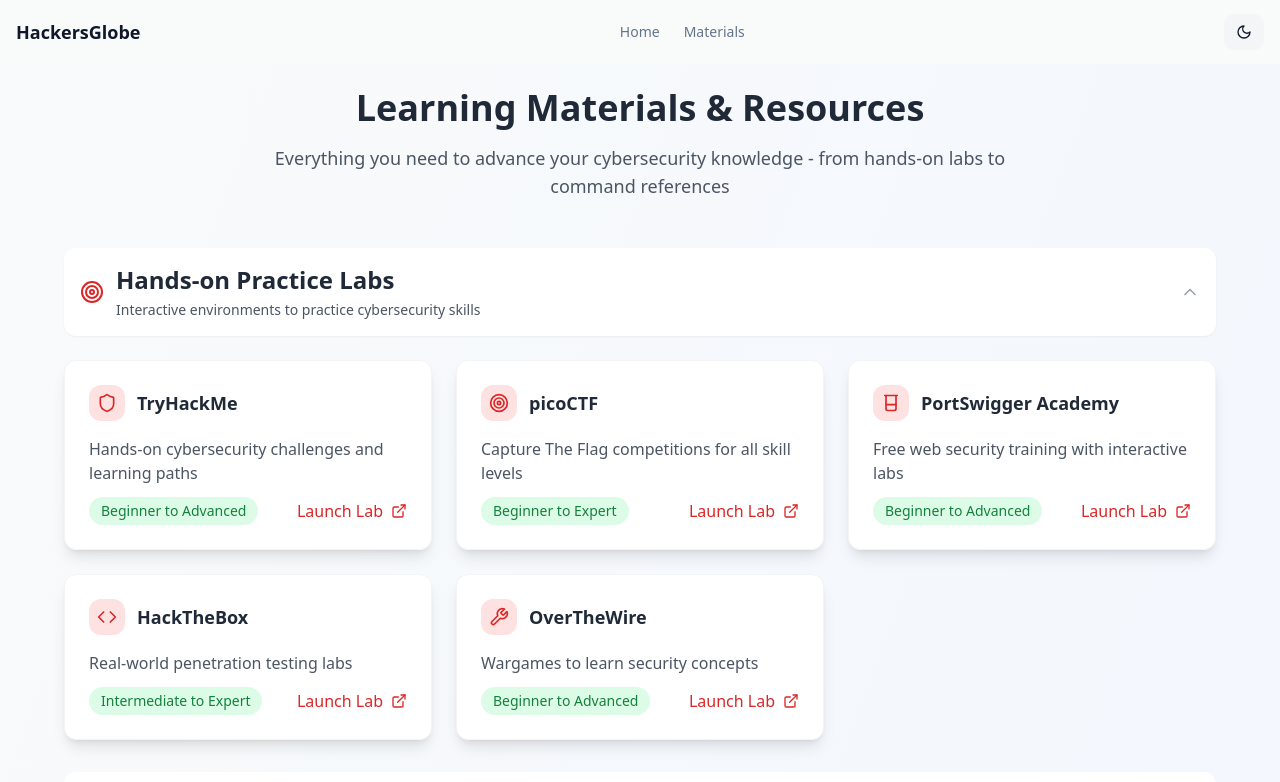
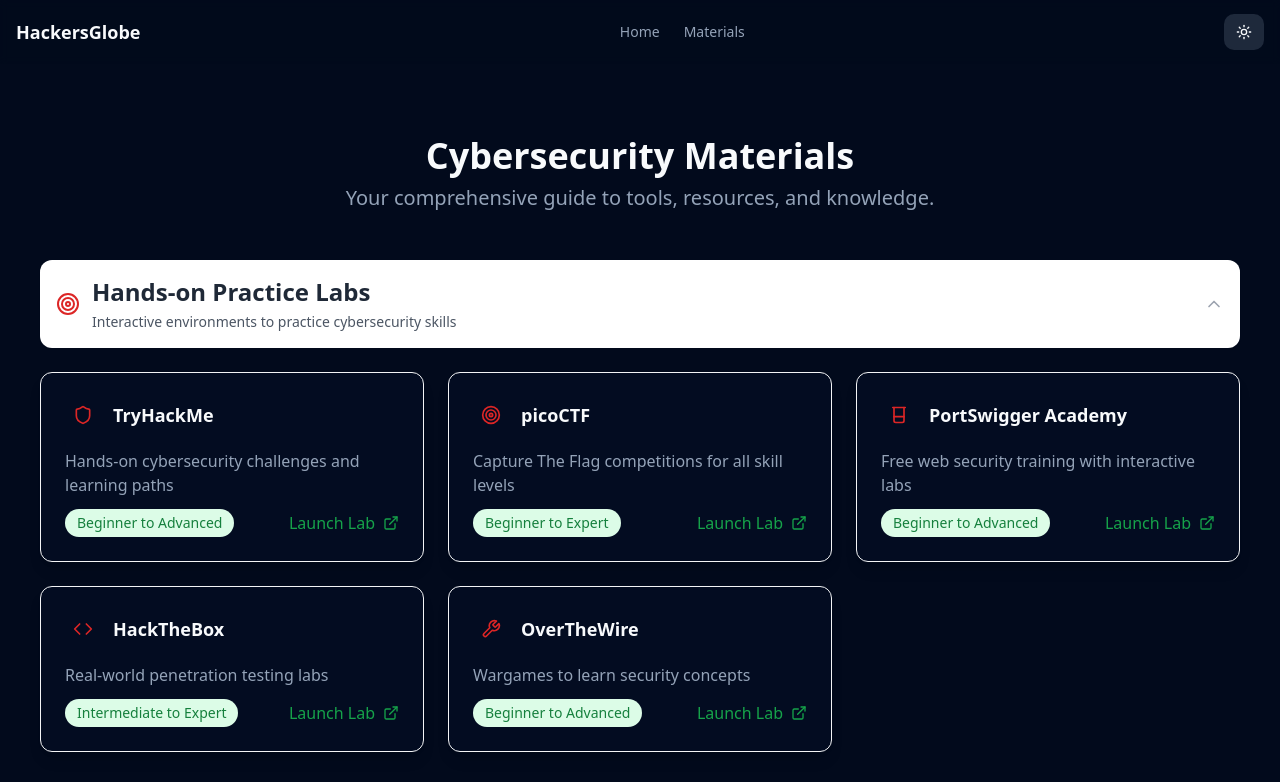
Before and after one commit to nanda-krishnan-v/hackers-globe, a React (Vite) app: page /material in a window 1280 px wide. Shown: the top 782 px of the page. Built offline with nearby package versions, Linux system fonts and the light colour scheme.

Commit message:
🎨 ui(theme): switch default theme to dark mode

```diff
--- a/src/App.tsx
+++ b/src/App.tsx
@@ -14,7 +14,7 @@ const queryClient = new QueryClient();
 
 const App = () => (
   <QueryClientProvider client={queryClient}>
-    <ThemeProvider attribute="class" defaultTheme="light" enableSystem={false} disableTransitionOnChange>
+    <ThemeProvider attribute="class" defaultTheme="dark" enableSystem={false} disableTransitionOnChange>
       <TooltipProvider>
         <Toaster />
         <Sonner />
--- a/src/components/Navbar.tsx
+++ b/src/components/Navbar.tsx
@@ -23,7 +23,7 @@ const Navbar = () => {
             Experiments
           </Link> */}
           <Link
-            to="/materials"
+            to="/material"
             className="text-sm font-medium text-muted-foreground transition-colors hover:text-primary"
           >
             Materials
@@ -47,7 +47,7 @@ const Navbar = () => {
                 {/* <Link to="/experiments" className="text-lg font-medium">
                   Experiments
                 </Link> */}
-                <Link to="/Material" className="text-lg font-medium">
+                <Link to="/material" className="text-lg font-medium">
                   Materials
                 </Link>
               </div>
--- a/src/pages/Home.tsx
+++ b/src/pages/Home.tsx
@@ -1,4 +1,5 @@
 import { useEffect } from "react";
+import { Link } from "react-router-dom";
 import {
   Card,
   CardContent,
@@ -1083,7 +1084,7 @@ const Home = () => {
       </section>
 
       {/* Getting Started Section */}
-      <section id="getting-started" className="bg-muted/30 py-16">
+      {/* <section id="getting-started" className="bg-muted/30 py-16">
         <div className="container mx-auto px-4 text-center">
           <h2 className="text-3xl md:text-4xl font-bold tracking-tight mb-6">
             Ready to Start Your Journey?
@@ -1094,8 +1095,9 @@ const Home = () => {
           </p>
 
           <div className="grid md:grid-cols-3 gap-6 max-w-4xl mx-auto">
-            <Card className="hover:shadow-lg transition-shadow cursor-pointer">
-              <CardContent className="p-6 text-center">
+            <Link to="/experiment">
+              <Card className="hover:shadow-lg transition-shadow h-full">
+                <CardContent className="p-6 text-center flex flex-col items-center justify-center">
                   <div className="w-12 h-12 bg-blue-100 dark:bg-blue-950 rounded-full flex items-center justify-center mx-auto mb-4">
                     <Eye className="w-6 h-6 text-blue-600" />
                   </div>
@@ -1105,9 +1107,11 @@ const Home = () => {
                   </p>
                 </CardContent>
               </Card>
+            </Link>
 
-            <Card className="hover:shadow-lg transition-shadow cursor-pointer">
-              <CardContent className="p-6 text-center">
+            <Link to="/material">
+              <Card className="hover:shadow-lg transition-shadow h-full">
+                <CardContent className="p-6 text-center flex flex-col items-center justify-center">
                   <div className="w-12 h-12 bg-green-100 dark:bg-green-950 rounded-full flex items-center justify-center mx-auto mb-4">
                     <Users className="w-6 h-6 text-green-600" />
                   </div>
@@ -1117,9 +1121,11 @@ const Home = () => {
                   </p>
                 </CardContent>
               </Card>
+            </Link>
 
-            <Card className="hover:shadow-lg transition-shadow cursor-pointer">
-              <CardContent className="p-6 text-center">
+            <a href="/#basics">
+              <Card className="hover:shadow-lg transition-shadow h-full">
+                <CardContent className="p-6 text-center flex flex-col items-center justify-center">
                   <div className="w-12 h-12 bg-purple-100 dark:bg-purple-950 rounded-full flex items-center justify-center mx-auto mb-4">
                     <Lock className="w-6 h-6 text-purple-600" />
                   </div>
@@ -1129,9 +1135,10 @@ const Home = () => {
                   </p>
                 </CardContent>
               </Card>
+            </a>
           </div>
         </div>
-      </section>
+      </section> */}
     </div>
   );
 };
--- a/src/pages/Material.tsx
+++ b/src/pages/Material.tsx
@@ -173,16 +173,12 @@ const Material: React.FC = () => {
   );
 
   return (
-    <div className="min-h-screen bg-gradient-to-br from-gray-50 to-blue-50 p-6">
-      <div className="max-w-6xl mx-auto">
+    <div className="bg-background min-h-screen p-6">
+      <div className="container mx-auto px-4 py-12">
         {/* Header */}
         <div className="text-center mb-12">
-          <h1 className="text-4xl font-bold text-gray-800 mb-4">
-            Learning Materials & Resources
-          </h1>
-          <p className="text-lg text-gray-600 max-w-3xl mx-auto">
-            Everything you need to advance your cybersecurity knowledge - from hands-on labs to command references
-          </p>
+          <h1 className="text-4xl font-extrabold text-foreground mb-2">Cybersecurity Materials</h1>
+          <p className="text-xl text-muted-foreground mb-10">Your comprehensive guide to tools, resources, and knowledge.</p>
         </div>
 
         {/* Hands-on Practice Labs */}
@@ -199,14 +195,14 @@ const Material: React.FC = () => {
               {practicalLabs.map((lab, index) => {
                 const IconComponent = lab.icon;
                 return (
-                  <div key={index} className="bg-white rounded-xl shadow-lg hover:shadow-xl transition-all duration-300 p-6 border border-gray-100">
+                  <div key={index} className="bg-card rounded-xl shadow-lg hover:shadow-xl transition-all duration-300 p-6 border border-gray-100">
                     <div className="flex items-center gap-3 mb-4">
-                      <div className="p-2 bg-red-100 rounded-lg">
+                      <div className="p-2 bg-card">
                         <IconComponent className="h-5 w-5 text-red-600" />
                       </div>
-                      <h3 className="text-lg font-semibold text-gray-800">{lab.name}</h3>
+                      <h3 className="text-lg font-semibold text-foreground">{lab.name}</h3>
                     </div>
-                    <p className="text-gray-600 mb-3">{lab.description}</p>
+                    <p className="text-muted-foreground mb-3">{lab.description}</p>
                     <div className="flex items-center justify-between">
                       <span className="text-sm px-3 py-1 bg-green-100 text-green-700 rounded-full">
                         {lab.difficulty}
@@ -215,7 +211,7 @@ const Material: React.FC = () => {
                         href={lab.url}
                         target="_blank"
                         rel="noopener noreferrer"
-                        className="inline-flex items-center gap-2 text-red-600 hover:text-red-700 font-medium transition-colors"
+                        className="inline-flex items-center gap-2 text-green-600 hover:text-green-700 font-medium transition-colors"
                       >
                         Launch Lab
                         <ExternalLink className="h-4 w-4" />
@@ -241,7 +237,7 @@ const Material: React.FC = () => {
             <div className="space-y-12 mb-8">
               {Object.entries(groupedCommands).map(([category, commands]) => (
                 <div key={category}>
-                  <h3 className="text-xl font-semibold mb-6 text-gray-800 bg-white p-4 rounded-lg shadow-sm">
+                  <h3 className="text-xl font-semibold mb-6 text-foreground bg-card p-4 rounded-lg shadow-sm">
                     {category}
                   </h3>
                   <div className="grid grid-cols-1 md:grid-cols-2 lg:grid-cols-3 gap-6">
@@ -267,9 +263,9 @@ const Material: React.FC = () => {
           {expandedSections['theoretical'] && (
             <div className="grid grid-cols-1 md:grid-cols-2 gap-6 mb-8">
               {theoreticalResources.map((resource, index) => (
-                <div key={index} className="bg-white rounded-xl shadow-lg hover:shadow-xl transition-all duration-300 p-6 border border-gray-100">
-                  <h3 className="text-lg font-semibold text-gray-800 mb-3">{resource.title}</h3>
-                  <p className="text-gray-600 mb-4">{resource.description}</p>
+                <div key={index} className="bg-card rounded-xl shadow-lg hover:shadow-xl transition-all duration-300 p-6 border border-gray-100">
+                  <h3 className="text-lg font-semibold text-foreground mb-3">{resource.title}</h3>
+                  <p className="text-muted-foreground mb-4">{resource.description}</p>
                   <a
                     href={resource.url}
                     target="_blank"
@@ -297,14 +293,14 @@ const Material: React.FC = () => {
           {expandedSections['certifications'] && (
             <div className="grid grid-cols-1 md:grid-cols-2 lg:grid-cols-4 gap-6 mb-8">
               {certificationPaths.map((cert, index) => (
-                <div key={index} className="bg-white rounded-xl shadow-lg hover:shadow-xl transition-all duration-300 p-6 border border-gray-100">
+                <div key={index} className="bg-card rounded-xl shadow-lg hover:shadow-xl transition-all duration-300 p-6 border border-gray-100">
                   <div className="text-center">
-                    <h3 className="text-lg font-semibold text-gray-800 mb-2">{cert.name}</h3>
+                    <h3 className="text-lg font-semibold text-foreground mb-2">{cert.name}</h3>
                     <p className="text-sm text-purple-600 font-medium mb-3">{cert.provider}</p>
                     <span className="inline-block px-3 py-1 bg-purple-100 text-purple-700 rounded-full text-sm mb-3">
                       {cert.level}
                     </span>
-                    <p className="text-gray-600 text-sm">{cert.description}</p>
+                    <p className="text-muted-foreground text-sm">{cert.description}</p>
                   </div>
                 </div>
               ))}
@@ -322,12 +318,12 @@ const Material: React.FC = () => {
             iconColor="text-orange-600"
           />
           {expandedSections['communities'] && (
-            <div className="grid grid-cols-1 md:grid-cols-3 gap-6">
+            <div className="bg-muted/50 p-6 grid grid-cols-1 md:grid-cols-2 gap-6">
               {communities.map((community, index) => (
-                <div key={index} className="bg-white rounded-xl shadow-lg hover:shadow-xl transition-all duration-300 p-6 border border-gray-100">
-                  <h3 className="text-lg font-semibold text-gray-800 mb-2">{community.name}</h3>
-                  <p className="text-sm text-orange-600 font-medium mb-3">{community.platform}</p>
-                  <p className="text-gray-600 mb-4">{community.description}</p>
+                <div key={index} className="bg-card rounded-xl shadow-lg hover:shadow-xl transition-all duration-300 p-6 border border-gray-100">
+                  <h3 className="text-lg font-semibold text-foreground mb-2">{community.name}</h3>
+                  <p className="text-sm text-muted-foreground mt-1">A curated list of platforms for hands-on practice.</p>
+                  <p className="text-muted-foreground mb-4">{community.description}</p>
                   <a
                     href={community.url}
                     target="_blank"
```
Lines whose indentation alone changed are shown as unchanged.
